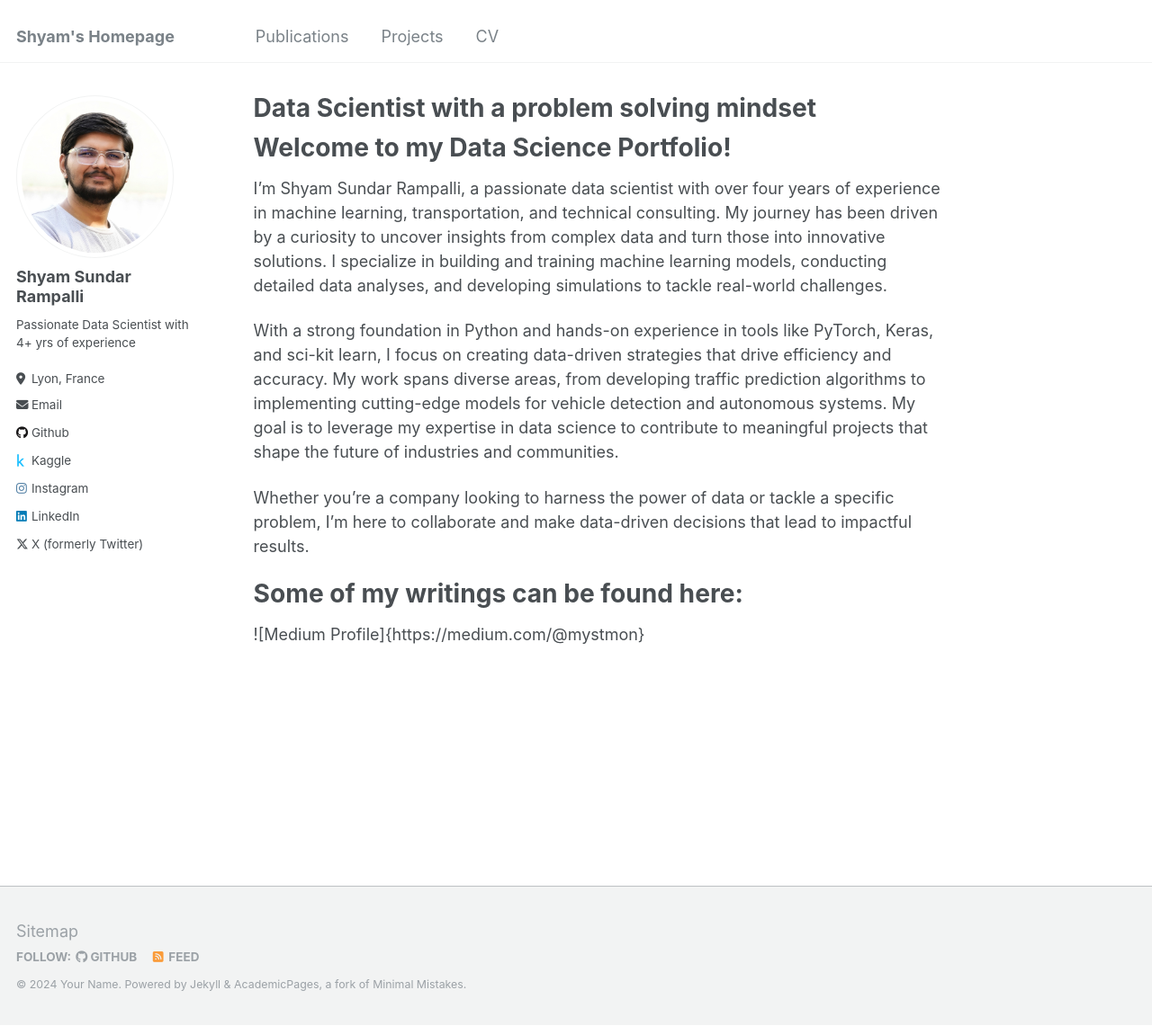
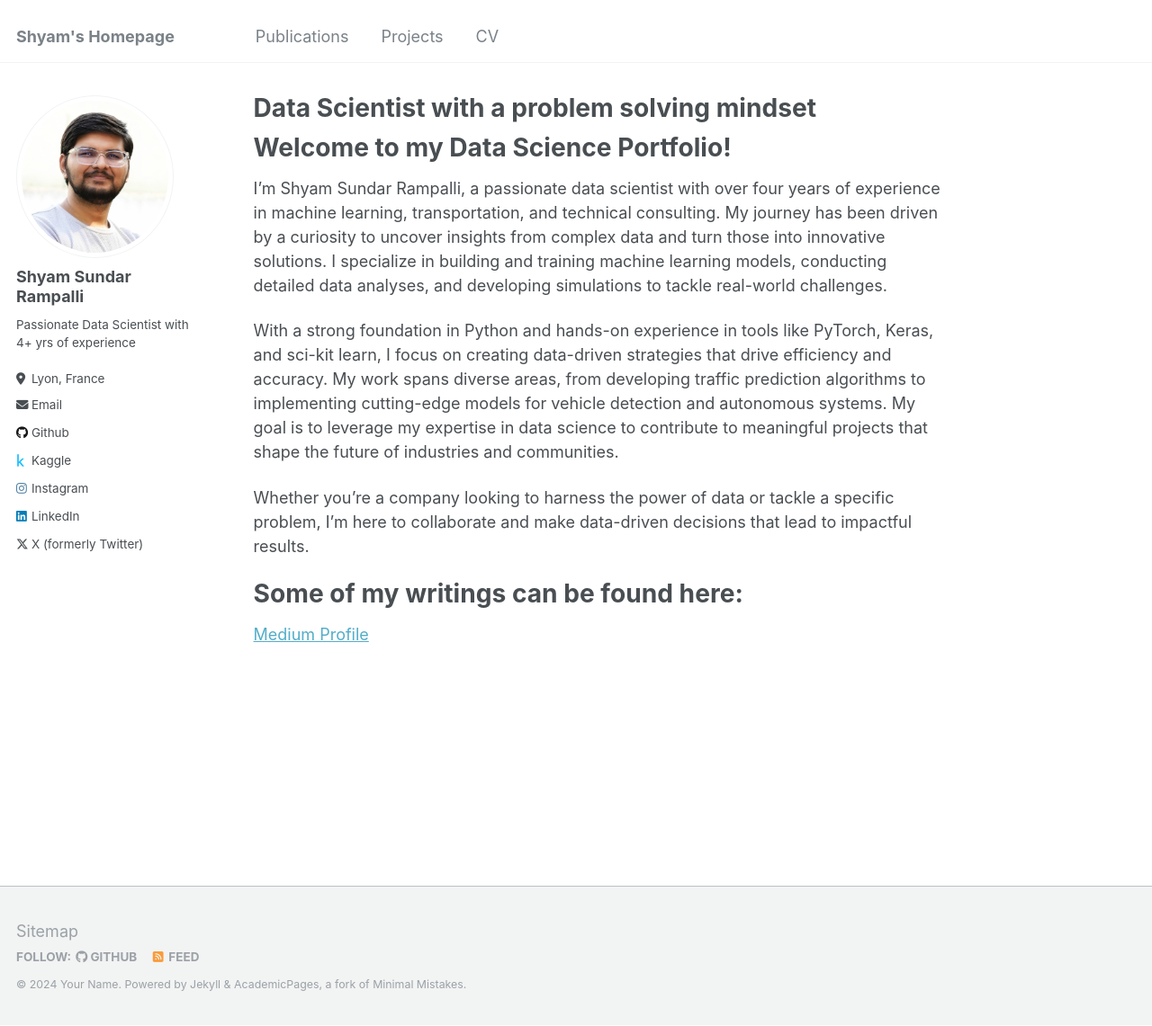
Before and after one commit to rampallishyam/rampallishyam.github.io, a Jekyll site: the page built from _pages/about.md, in a window 1280 px wide and 1141 px high. Shown: the whole window at 90% size. Built offline with Jekyll 4.4.1, drawn with Linux system fonts in a browser that asks for light colours.

Commit message:
minor changes to about.md

```diff
--- a/_pages/about.md
+++ b/_pages/about.md
@@ -21,4 +21,4 @@ Whether you're a company looking to harness the power of data or tackle a specif
 
 Some of my writings can be found here:
 ======
-![Medium Profile]{https://medium.com/@mystmon}
+[Medium Profile](https://medium.com/@mystmon)
```
